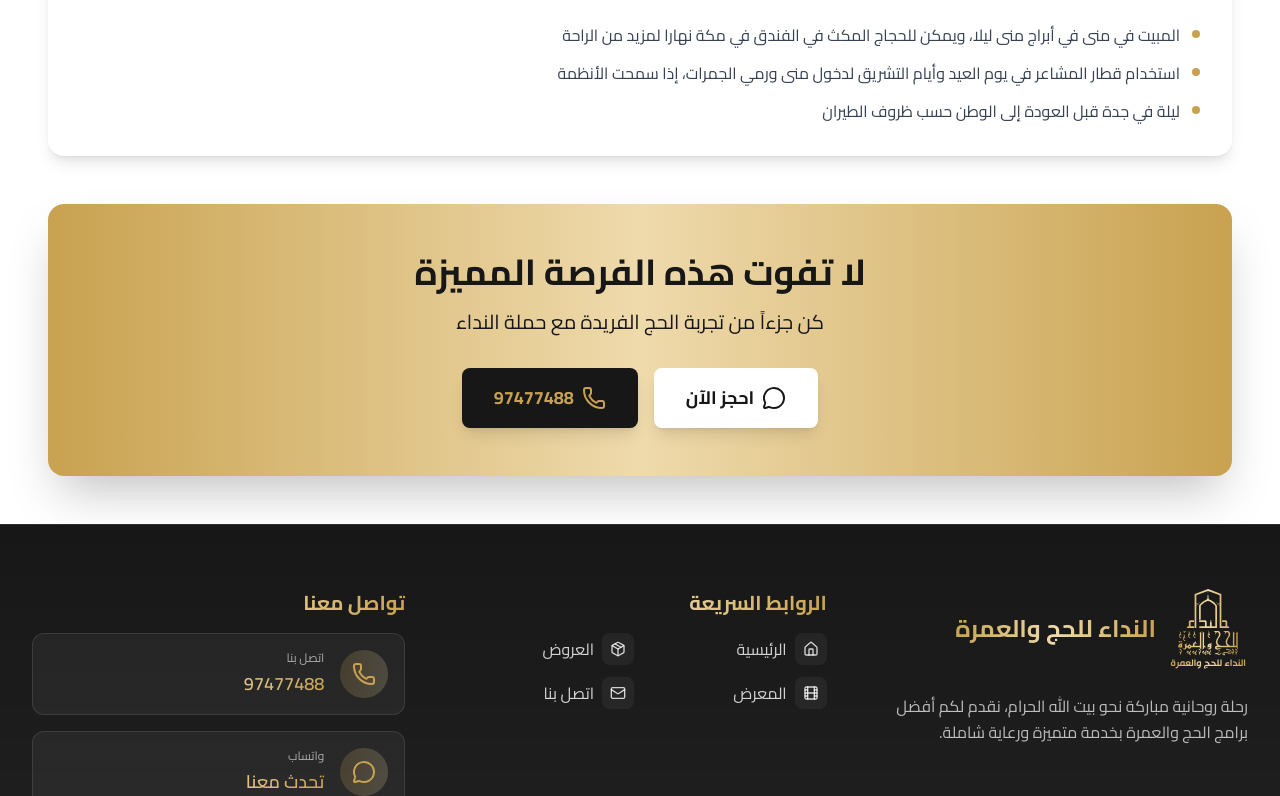
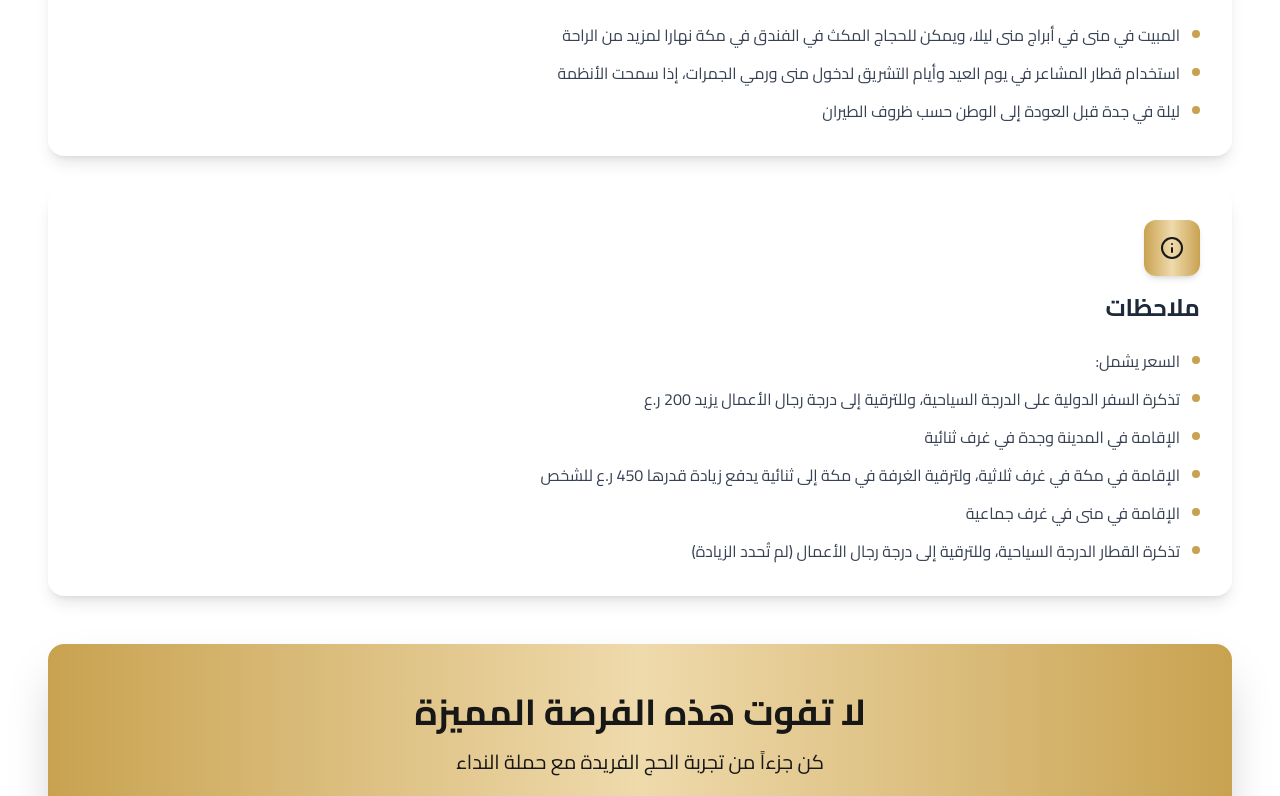
Before and after one commit to Omar-Risi/nidaa-hajj, a Next.js app: page /hajj in a window 1280 px wide. Shown: the part 4135-4931 px from the top of the page. Built offline with nearby package versions, Linux system fonts and the light colour scheme.

Commit message:
feat(add): added more info

```diff
--- a/src/app/hajj/page.tsx
+++ b/src/app/hajj/page.tsx
@@ -10,7 +10,8 @@ import {
   Phone,
   MessageCircle,
   Mountain,
-  Sparkles
+  Sparkles,
+  Info
 } from 'lucide-react';
 import { Footer } from '@/components/footer';
 import Image from 'next/image';
@@ -80,7 +81,20 @@ export default function HajjOfferPage() {
         "استخدام قطار المشاعر في يوم العيد وأيام التشريق لدخول منى ورمي الجمرات، إذا سمحت الأنظمة",
         "ليلة في جدة قبل العودة إلى الوطن حسب ظروف الطيران"
       ]
-    }
+    },
+    {
+      icon: Info,
+      title: "ملاحظات",
+      items: [
+        "السعر يشمل:",
+        "تذكرة السفر الدولية على الدرجة السياحية، وللترقية إلى درجة رجال الأعمال يزيد 200 ر.ع",
+        "الإقامة في المدينة وجدة في غرف ثنائية",
+        "الإقامة في مكة في غرف ثلاثية، ولترقية الغرفة في مكة إلى ثنائية يدفع زيادة قدرها 450 ر.ع للشخص",
+        "الإقامة في منى في غرف جماعية",
+        "تذكرة القطار الدرجة السياحية، وللترقية إلى درجة رجال الأعمال (لم تُحدد الزيادة)"
+      ]
+    },
+
   ];
 
   const features = [
```
